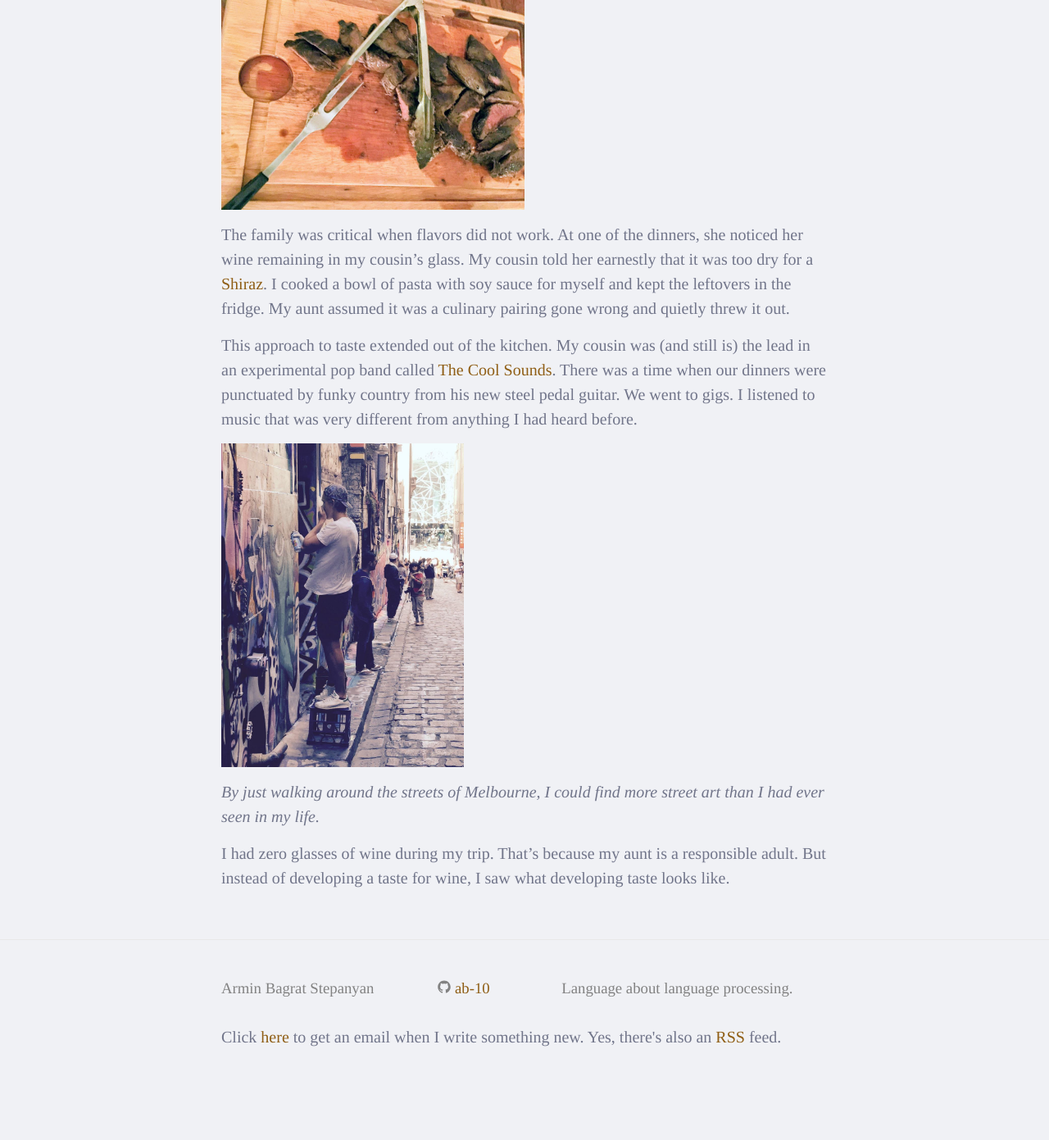
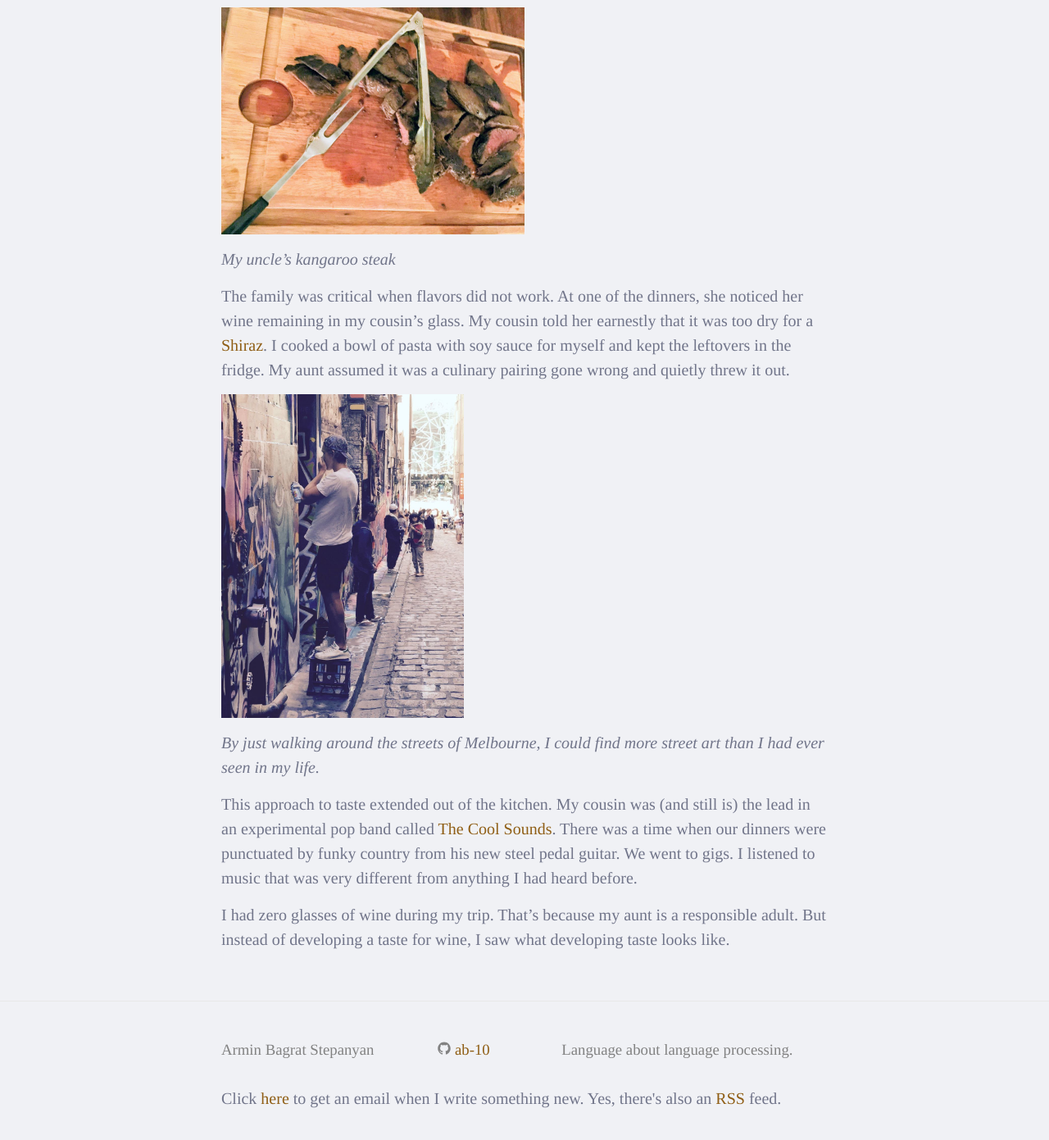
Before and after one commit to ab-10/ab-10.github.io, a Jekyll site: the page built from _posts/2026-02-22-taste.md, in a window 1280 px wide and 1400 px high, scrolled down 1273 px. Shown: the top 1391 px of the window at 82% size. Built offline with Jekyll 4.4.1, drawn with Linux system fonts in a browser that asks for light colours; before the commit the page ends 2598 px from its top, so only the background shows below that; some of the changed lines change nothing that is shown; some of the changed text lies outside the part shown.

Commit message:
Update captons

```diff
--- a/_posts/2026-02-22-taste.md
+++ b/_posts/2026-02-22-taste.md
@@ -5,7 +5,8 @@ hidden: True
 date: 2026-02-22 14:31:00 -0800
 ---
 
-![My Aunt's vineyard](../assets/taste/field.jpg)
+![My aunt's vineyard](../assets/taste/field.jpg)
+_Purple Hen Wines' vineyard, Philip Island, Australia_
 
 
 When I was 15 I wanted to develop a taste for wine.
@@ -36,11 +37,18 @@ I've been vegan for 5 years and the only thing that would make me go back is ano
 
 ![Kangaroo Steak](../assets/taste/steak.jpg){:width="50%"}
 
+_My uncle's kangaroo steak_
+
 The family was critical when flavors did not work.
 At one of the dinners, she noticed her wine remaining in my cousin's glass.
 My cousin told her earnestly that it was too dry for a [Shiraz](https://en.wikipedia.org/wiki/Syrah).
 I cooked a bowl of pasta with soy sauce for myself and kept the leftovers in the fridge.
 My aunt assumed it was a culinary pairing gone wrong and quietly threw it out.
+
+
+![Street Artist Working](../assets/taste/artist.jpg){:width="40%"}
+
+_By just walking around the streets of Melbourne, I could find more street art than I had ever seen in my life._
 
 This approach to taste extended out of the kitchen.
 My cousin was (and still is) the lead in an experimental pop band called [The Cool Sounds](https://open.spotify.com/artist/0soSU9eC31tES3VthvCLtU).
@@ -48,11 +56,6 @@ There was a time when our dinners were punctuated by funky country from his new
 We went to gigs.
 I listened to music that was very different from anything I had heard before.
 
-![Street Artist Working](../assets/taste/artist.jpg){:width="40%"}
-
-_By just walking around the streets of Melbourne, I could find more street art than I had ever seen in my life._
-
-
 I had zero glasses of wine during my trip.
 That's because my aunt is a responsible adult.
 But instead of developing a taste for wine, I saw what developing taste looks like.
```
